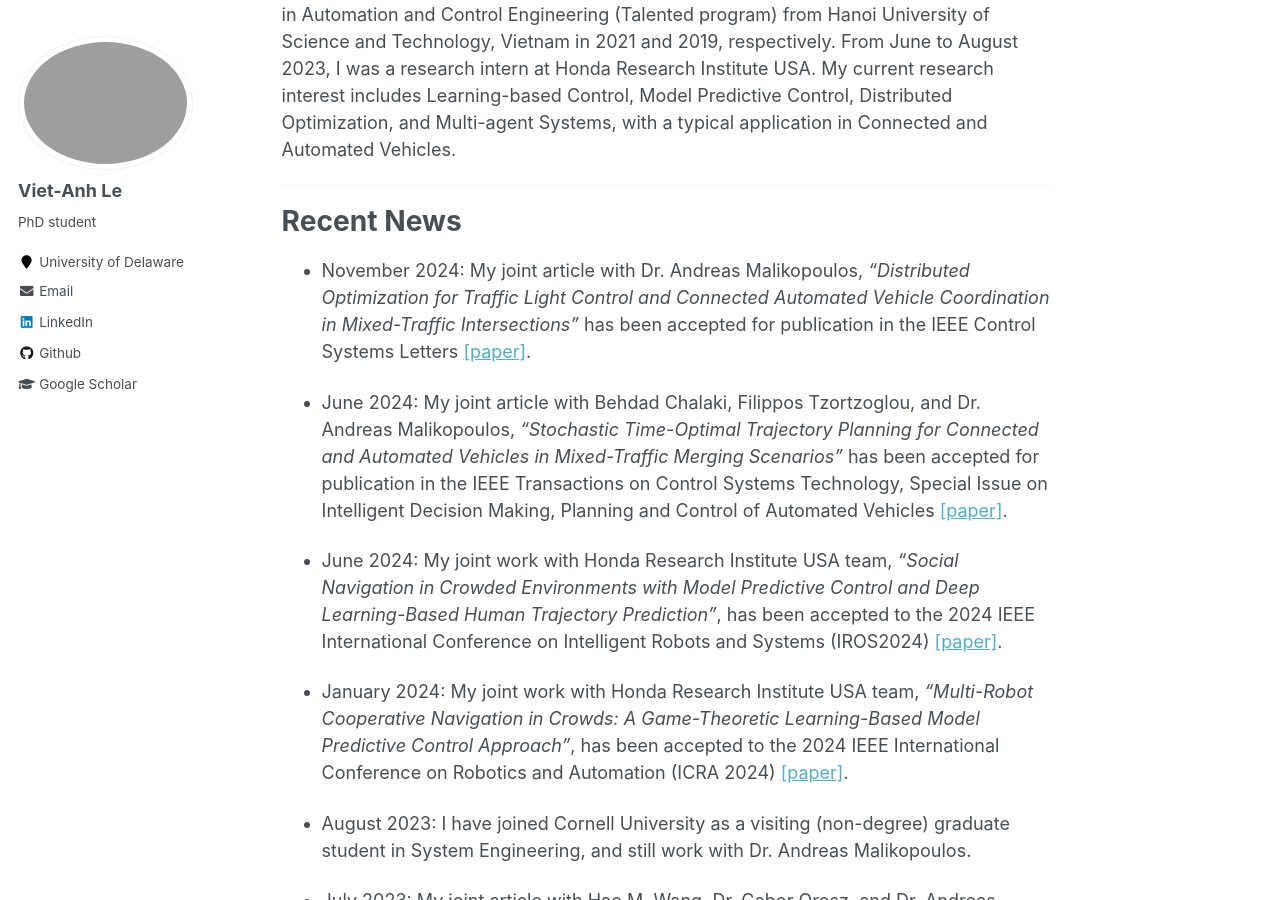
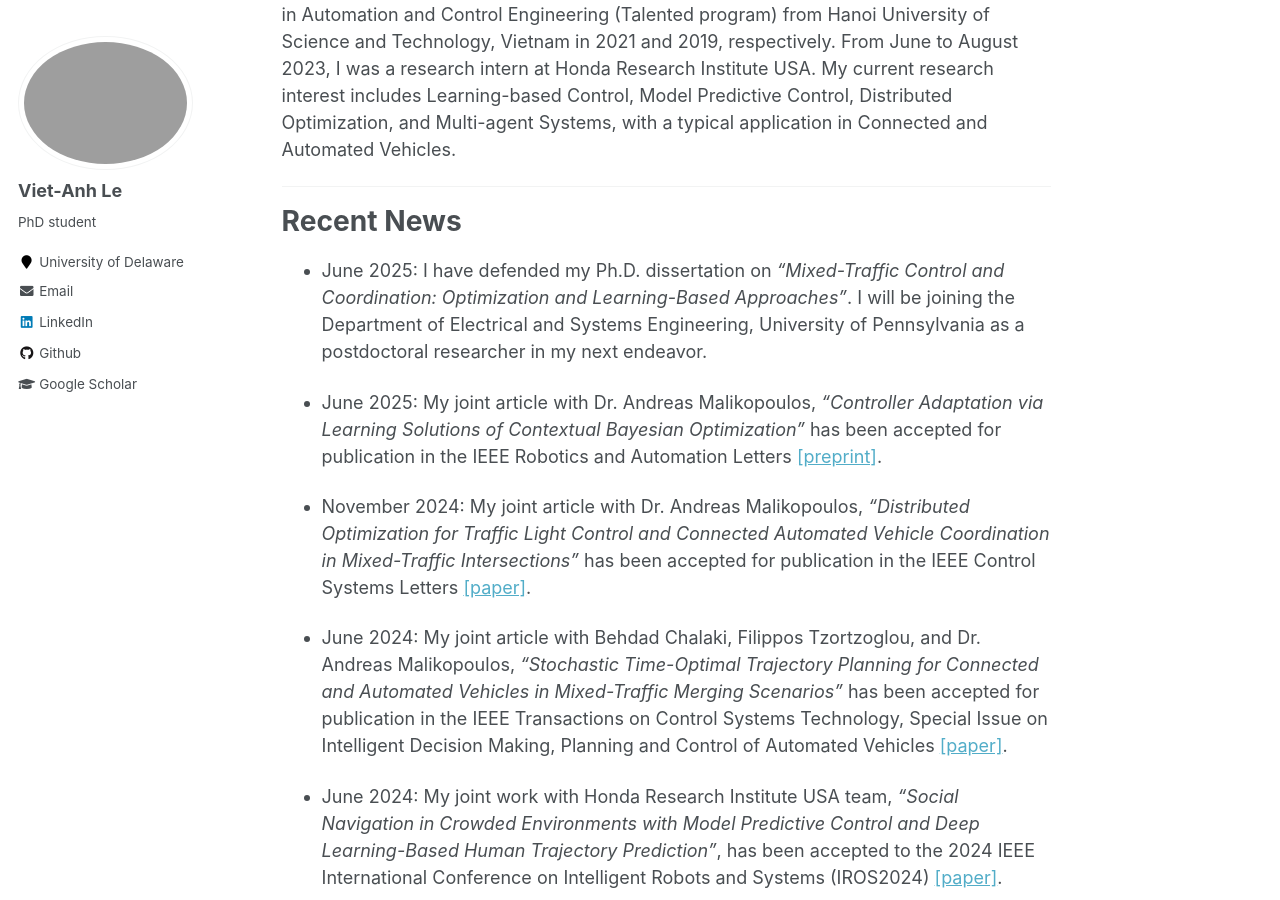
Before and after one commit to vietanhle0101/vietanhle0101.github.io, a Jekyll site: the page built from _pages/about.md, in a window 1280 px wide and 900 px high, scrolled down 681 px. Built offline with Jekyll 4.4.1, drawn with Linux system fonts in a browser that asks for light colours.

Commit message:
Update about.md

```diff
--- a/_pages/about.md
+++ b/_pages/about.md
@@ -19,6 +19,10 @@ My current research interest includes Learning-based Control, Model Predictive C
 ***
 
 # Recent News
+
+* June 2025: I have defended my Ph.D. dissertation on <em>"Mixed-Traffic Control and Coordination: Optimization and Learning-Based Approaches"</em>. I will be joining the Department of Electrical and Systems Engineering, University of Pennsylvania as a postdoctoral researcher in my next endeavor.
+
+* June 2025: My joint article with Dr. Andreas Malikopoulos, <em>"Controller Adaptation via Learning Solutions of Contextual Bayesian Optimization"</em> has been accepted for publication in the IEEE Robotics and Automation Letters [[preprint]](https://arxiv.org/abs/2403.04881).
 
 * November 2024: My joint article with Dr. Andreas Malikopoulos, <em>"Distributed Optimization for Traffic Light Control and Connected Automated Vehicle Coordination in Mixed-Traffic Intersections"</em> has been accepted for publication in the IEEE Control Systems Letters [[paper]](https://ieeexplore.ieee.org/document/10778260).
 
```
